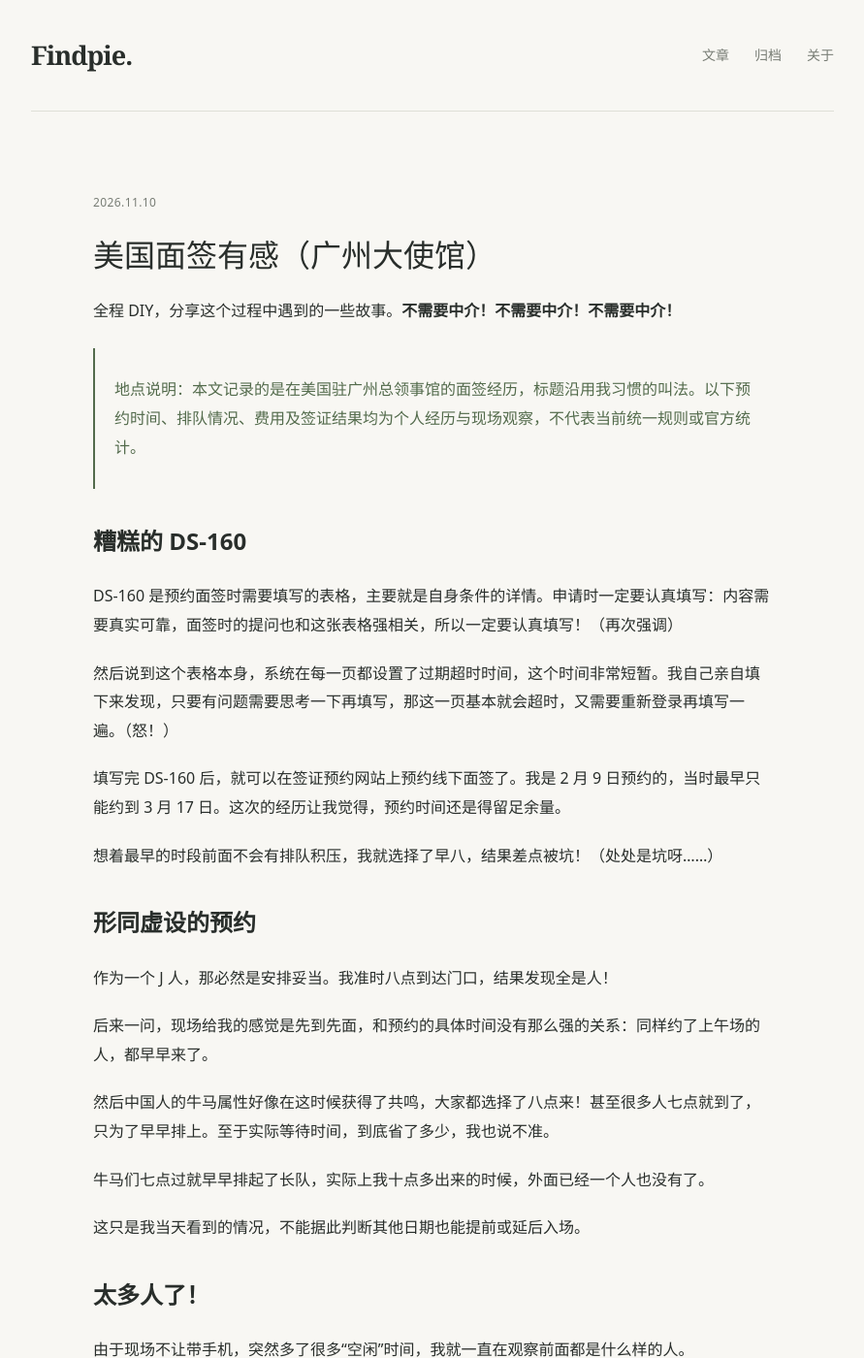
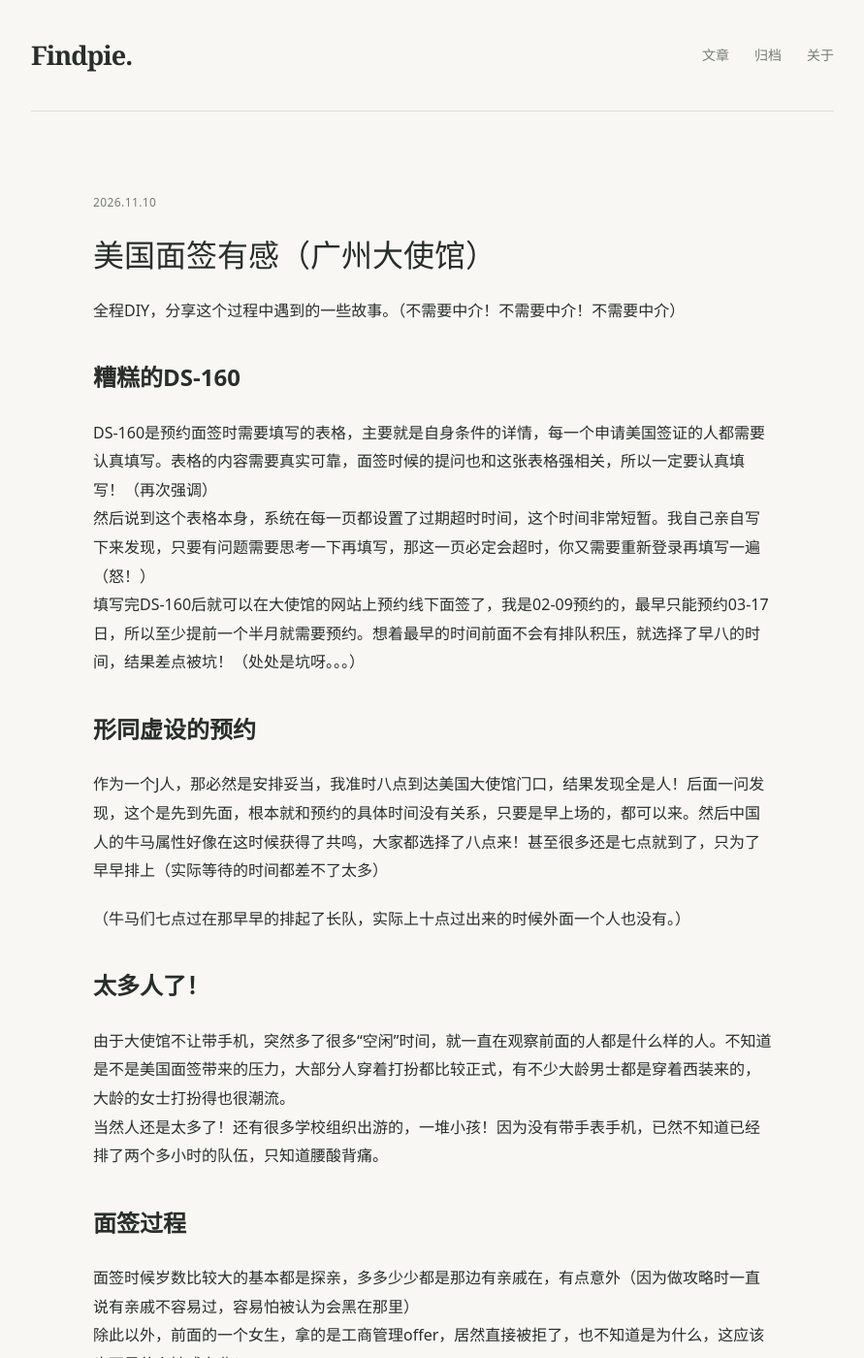
Before and after one commit to FindPie/Findpie.github.io, a Jekyll site: the page built from _posts/2026-11-10-us-visa-interview-guangzhou.md, in a window 1280 px wide and 1400 px high. Shown: the whole window at 97% size, without its empty margins (194-1085 px from the left). Built offline with Jekyll 4.4.1, drawn with Linux system fonts in a browser that asks for light colours; some of the changed text lies outside the part shown.

Commit message:
Restore author's original visa article without editorial additions

```diff
--- a/_posts/2026-11-10-us-visa-interview-guangzhou.md
+++ b/_posts/2026-11-10-us-visa-interview-guangzhou.md
@@ -2,83 +2,37 @@
 layout: post
 title: "美国面签有感（广州大使馆）"
 date: 2026-11-10
-categories: [生活记录]
-tags: [美签, DIY, 广州]
-excerpt: "全程 DIY，从反复超时的 DS-160 到排队两小时的面签现场，记录这次美签申请中的一些故事。"
 ---
 
-全程 DIY，分享这个过程中遇到的一些故事。**不需要中介！不需要中介！不需要中介！**
+全程DIY，分享这个过程中遇到的一些故事。（不需要中介！不需要中介！不需要中介）
 
-> 地点说明：本文记录的是在美国驻广州总领事馆的面签经历，标题沿用我习惯的叫法。以下预约时间、排队情况、费用及签证结果均为个人经历与现场观察，不代表当前统一规则或官方统计。
+## 糟糕的DS-160
 
-## 糟糕的 DS-160
-
-DS-160 是预约面签时需要填写的表格，主要就是自身条件的详情。申请时一定要认真填写：内容需要真实可靠，面签时的提问也和这张表格强相关，所以一定要认真填写！（再次强调）
-
-然后说到这个表格本身，系统在每一页都设置了过期超时时间，这个时间非常短暂。我自己亲自填下来发现，只要有问题需要思考一下再填写，那这一页基本就会超时，又需要重新登录再填写一遍。（怒！）
-
-填写完 DS-160 后，就可以在签证预约网站上预约线下面签了。我是 2 月 9 日预约的，当时最早只能约到 3 月 17 日。这次的经历让我觉得，预约时间还是得留足余量。
-
-想着最早的时段前面不会有排队积压，我就选择了早八，结果差点被坑！（处处是坑呀……）
+DS-160是预约面签时需要填写的表格，主要就是自身条件的详情，每一个申请美国签证的人都需要认真填写。表格的内容需要真实可靠，面签时候的提问也和这张表格强相关，所以一定要认真填写！（再次强调）\
+然后说到这个表格本身，系统在每一页都设置了过期超时时间，这个时间非常短暂。我自己亲自写下来发现，只要有问题需要思考一下再填写，那这一页必定会超时，你又需要重新登录再填写一遍（怒！）\
+填写完DS-160后就可以在大使馆的网站上预约线下面签了，我是02-09预约的，最早只能预约03-17日，所以至少提前一个半月就需要预约。想着最早的时间前面不会有排队积压，就选择了早八的时间，结果差点被坑！（处处是坑呀。。。）
 
 ## 形同虚设的预约
 
-作为一个 J 人，那必然是安排妥当。我准时八点到达门口，结果发现全是人！
+作为一个J人，那必然是安排妥当，我准时八点到达美国大使馆门口，结果发现全是人！后面一问发现，这个是先到先面，根本就和预约的具体时间没有关系，只要是早上场的，都可以来。然后中国人的牛马属性好像在这时候获得了共鸣，大家都选择了八点来！甚至很多还是七点就到了，只为了早早排上（实际等待的时间都差不了太多）
 
-后来一问，现场给我的感觉是先到先面，和预约的具体时间没有那么强的关系：同样约了上午场的人，都早早来了。
-
-然后中国人的牛马属性好像在这时候获得了共鸣，大家都选择了八点来！甚至很多人七点就到了，只为了早早排上。至于实际等待时间，到底省了多少，我也说不准。
-
-牛马们七点过就早早排起了长队，实际上我十点多出来的时候，外面已经一个人也没有了。
-
-这只是我当天看到的情况，不能据此判断其他日期也能提前或延后入场。
+（牛马们七点过在那早早的排起了长队，实际上十点过出来的时候外面一个人也没有。）
 
 ## 太多人了！
 
-由于现场不让带手机，突然多了很多“空闲”时间，我就一直在观察前面都是什么样的人。
-
-不知道是不是面签带来的压力，大部分人穿着打扮都比较正式，有不少大龄男士穿着西装，大龄女士也打扮得很潮流。
-
-当然，人还是太多了！还有学校组织出游的，一堆小孩！
-
-因为没有带手表和手机，当时已经不知道时间过去了多久。后来才知道，自己排了两个多小时的队，只知道腰酸背痛。
+由于大使馆不让带手机，突然多了很多“空闲”时间，就一直在观察前面的人都是什么样的人。不知道是不是美国面签带来的压力，大部分人穿着打扮都比较正式，有不少大龄男士都是穿着西装来的，大龄的女士打扮得也很潮流。\
+当然人还是太多了！还有很多学校组织出游的，一堆小孩！因为没有带手表手机，已然不知道已经排了两个多小时的队伍，只知道腰酸背痛。
 
 ## 面签过程
 
-我听到的前面一些申请人中，岁数比较大的基本都是探亲，多多少少在美国有亲戚。这让我有点意外，因为做攻略时总看到“有亲戚不容易过，容易被怀疑会留下不回来”的说法。现场经历让我觉得，网上的概括还是不能直接套在每个人身上。
-
-除此以外，前面的一个女生拿的是工商管理 offer，居然直接被拒了，也不知道为什么。这应该也不是什么敏感专业？当然，我不了解她的完整申请情况，也没法判断原因。
-
-等了无数个人以后，终于到我了。
-
-排队的时候就发现，面试官喜欢盯着眼睛看，我就稍微注意了一下，没有搞什么眼神闪躲。
-
-最有意思的是，面试官知道我听得懂英文后，就不拿中文和我聊了。那我也不能惯着他！必须用中文和他聊！
-
-实际是已经说不流利了，(lll￢ω￢)。
-
-问我的基本都是 DS-160 上的内容，所以如实填写、如实回答，对我这次面签很重要。不过，信息一致也不等于一定能获签。
-
-最后顺利拿到黄色纸。当时的感觉就是：**通关了！**
-
-纸张颜色本身不能代替正式结果，后续还是要以签证状态和护照上的签证为准。
-
-然后看了看现场，被 check 和直接拒的人感觉也不少，直接过的在我眼里好像只有 50%～60%。但这完全是排队时的个人印象，没有统计依据。当时也忍不住想，不知道是不是和特朗普上任有关——不过，这只是我的猜测。
+面签时候岁数比较大的基本都是探亲，多多少少都是那边有亲戚在，有点意外（因为做攻略时一直说有亲戚不容易过，容易怕被认为会黑在那里）\
+除此以外，前面的一个女生，拿的是工商管理offer，居然直接被拒了，也不知道是为什么，这应该也不是什么敏感专业？\
+等了无数个人以后，终于到我了，排队的时候就发现面试官喜欢盯着眼睛看，稍微注意了一下，没有搞什么眼神闪躲。最有意思的是，面试官知道我听得懂英文后就不拿中文和我聊了，那我也不能惯着他！必须用中文和他聊！（实际是已经说不流利了，(lll￢ω￢)）\
+基本问题都是DS-160上问的，所以只要不出现不一致的情况，就没什么问题。最后顺利的拿到黄色纸。通关了！\
+（然后看了下被check和直接拒的人非常多，直接过的感觉也就50%，60%，不知道是不是和特朗普上任有关）
 
 ## 大妈群
 
-这部分属于后记了。
+这部分属于后记了，很有意思的点就是面签前有很多大妈在门口拉着你让你存包（因为大使馆不提供存包服务），结束了有很多大妈在出口给你发中介信息，如果被拒，应该怎么办这些。突然发现，商业真是无处不在，天天坐办公室的我就是坐进观天了。
 
-很有意思的一点是，面签前有很多大妈在门口拉着你，让你存包，因为现场不提供存包服务。
-
-结束后，又有很多大妈在出口给你发中介信息，告诉你如果被拒了应该怎么办。
-
-突然发现，**商业真是无处不在**。天天坐办公室的我，真是坐井观天了。
-
-## 真正的后记
-
-我这次 DIY，签证申请预约缴费是 **1369 元**。这是当时我的实际支出记录，不包含交通、住宿、存包等其他费用，也不代表现在的收费标准。
-
-再看看中介的报价，服务溢价有多少，大家可以自己比较。毕竟就我的经历而言，美签申请里的很多步骤，最终还是需要自己填写、准备和回答。
-
-自己做下来，虽然有些折腾，但也没那么神秘。
+真正的后记：DIY实际只需要花费预约签证的1369元，中介开价有多少溢价大家就知道了。毕竟美签实际基本都是自己完成的。
```
